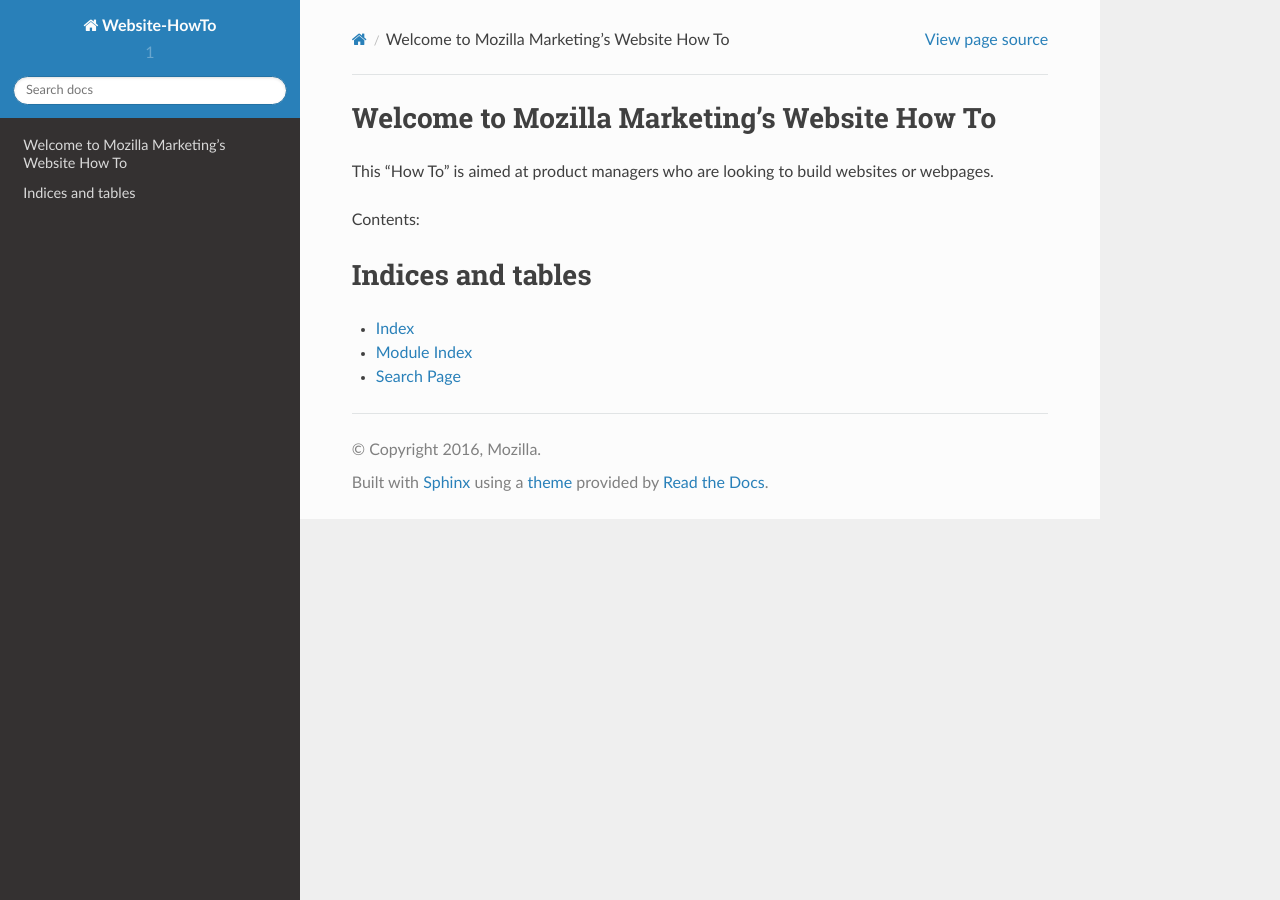
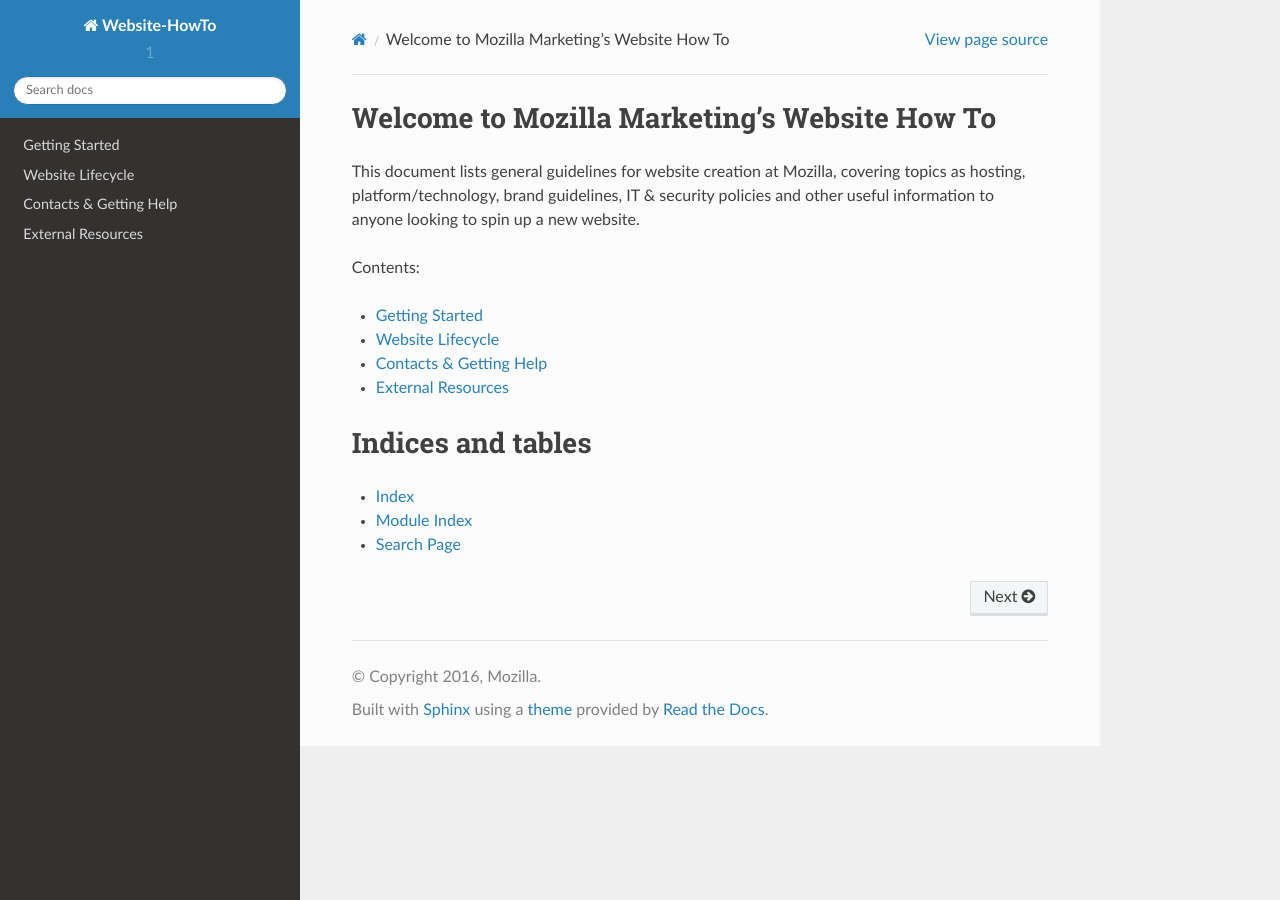
Before and after one commit to mozmar/website-howto, a Sphinx documentation site: the page built from docs/index.rst, in a window 1280 px wide. Built offline with Sphinx 7.4.7 and the Read the Docs theme 2.0.0, drawn with Linux system fonts in a browser that asks for light colours.

Commit message:
Stubbed out contents.

```diff
--- /dev/null
+++ b/docs/contacts.rst
@@ -0,0 +1,5 @@
+.. _contacts:
+
+==================
+Contacts & Getting Help
+==================
--- a/docs/index.rst
+++ b/docs/index.rst
@@ -6,13 +6,25 @@
 Welcome to Mozilla Marketing's Website How To
 ==================================
 
-This "How To" is aimed at product managers who are looking to build websites
-or webpages.
+This document lists general guidelines for website creation at Mozilla,
+covering topics as hosting, platform/technology, brand guidelines,
+IT & security policies and other useful information to anyone
+looking to spin up a new website.
+
 
 Contents:
 
 .. toctree::
-   :maxdepth: 2
+   :maxdepth: 1
+
+   getting_started
+   website_lifecycle
+   contacts
+   resources
+
+
+
+
 
 
 
```
Also changed, not shown: docs/getting_started.rst (added, +23 -0 lines), docs/resources.rst (added, +33 -0 lines), docs/website_lifecycle.rst (added, +64 -0 lines).
